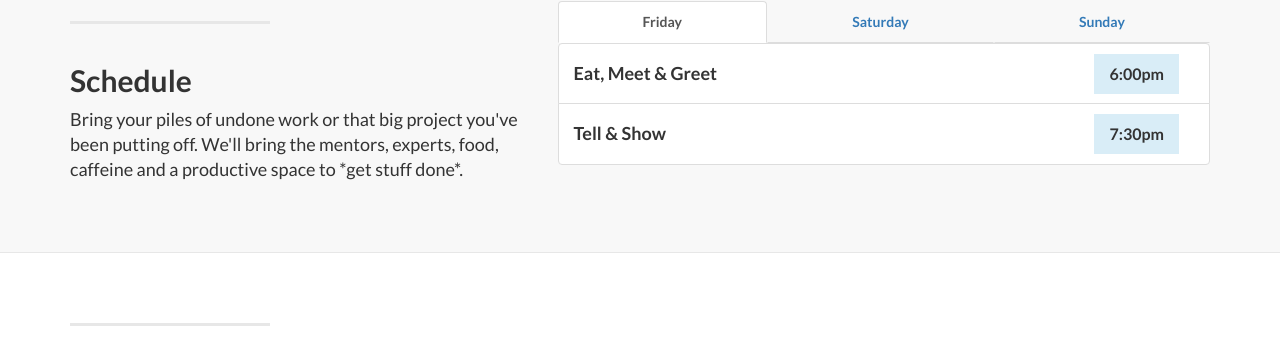
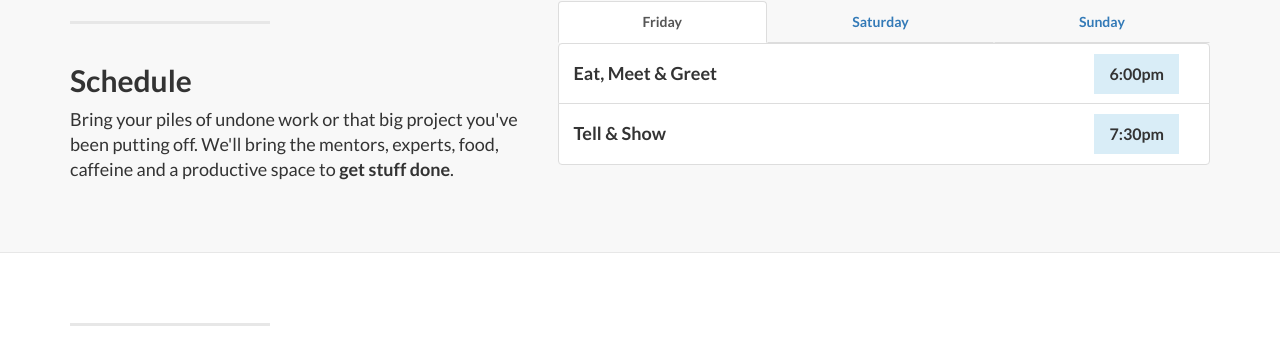
Before and after one commit to oaklandfinishup/oaklandfinishup.com, a Jekyll site: the page built from index.html, in a window 1280 px wide and 900 px high, scrolled down 1390 px. Shown: the part 152-504 px from the top of the window. Built offline with Jekyll 4.4.1, drawn with Linux system fonts in a browser that asks for light colours.

Commit message:
html, not markdown, silly

```diff
--- a/_layouts/default.html
+++ b/_layouts/default.html
@@ -133,7 +133,7 @@
 					<hr class="section-heading-spacer">
 					<div class="clearfix"></div>
 					<h2 clas="section-heading">Schedule</h2>
-					<p class="lead">Bring your piles of undone work or that big project you've been putting off.  We'll bring the mentors, experts, food, caffeine and a productive space to *get stuff done*.
+					<p class="lead">Bring your piles of undone work or that big project you've been putting off.  We'll bring the mentors, experts, food, caffeine and a productive space to <strong>get stuff done</strong>.
 					</p>
                 </div><!--left-half-->
 
```
